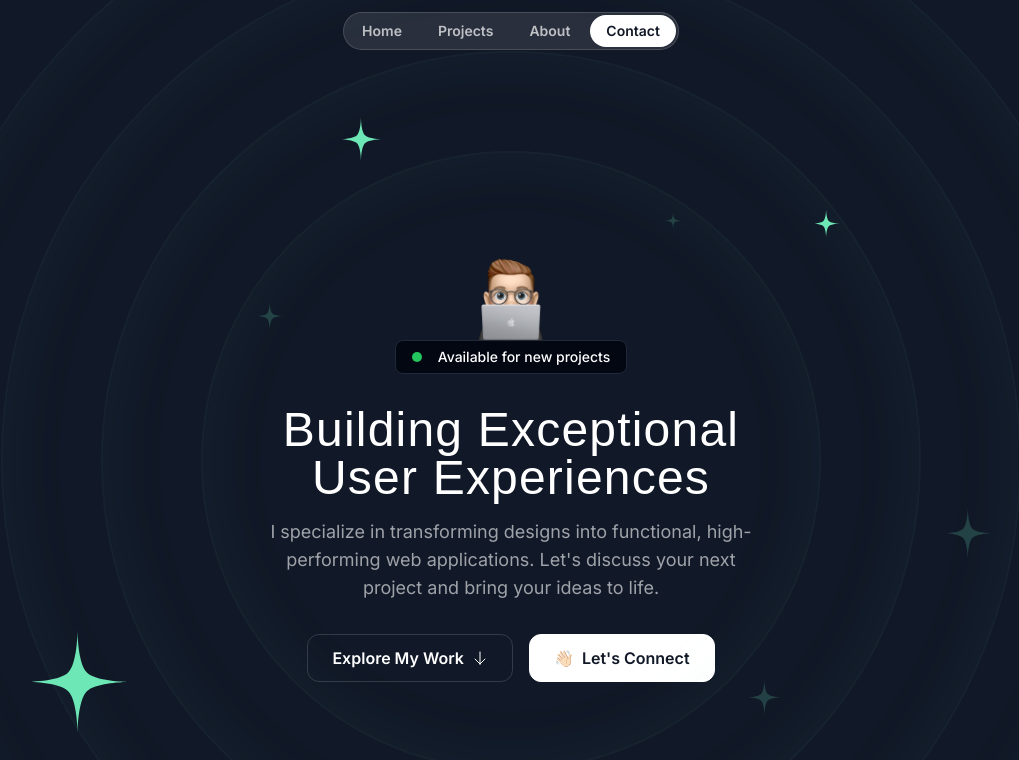
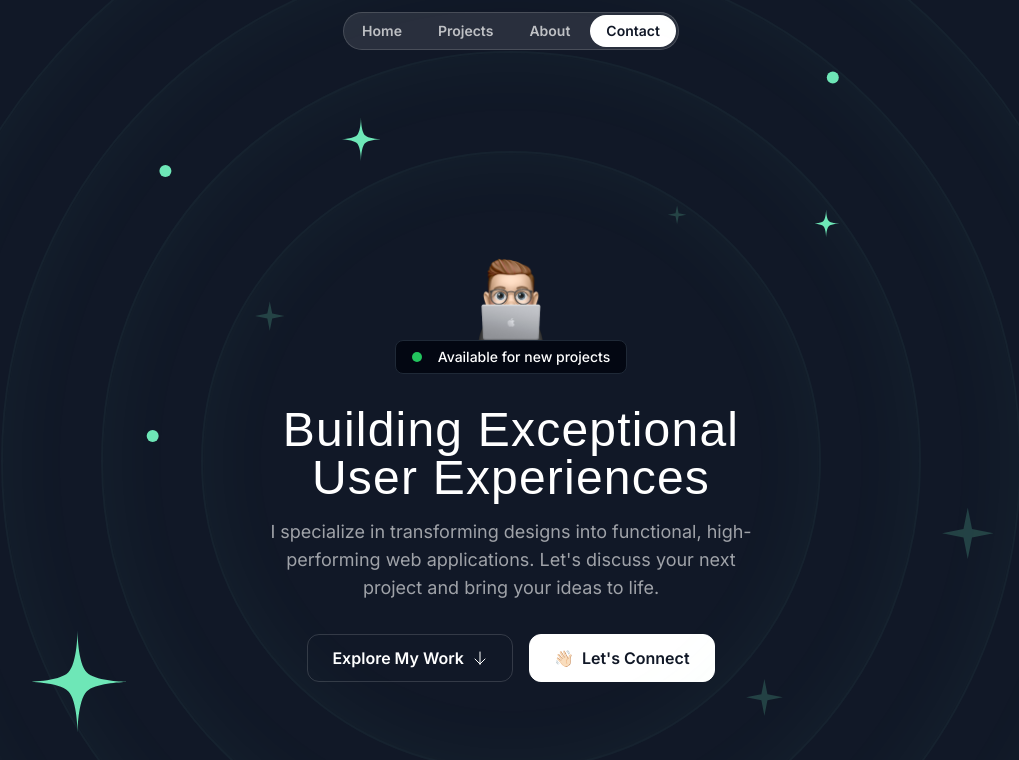
Before and after one commit to dhlananhh/personal-portfolio-website, a Next.js app: page / in a window 1280 px wide. Shown: the top 760 px of the page, without its empty margins (129-1148 px from the left). Built offline with nearby package versions, Linux system fonts and the light colour scheme; a web font is replaced by a local one.

Commit message:
update `hero orbits` in `hero-section`

```diff
--- a/src/components/HeroOrbit.tsx
+++ b/src/components/HeroOrbit.tsx
@@ -9,7 +9,7 @@
   return (
     <div className="absolute left-1/2 top-1/2 -translate-x-1/2 -translate-y-1/2">
       <div
-        className="rotate-45"
+        className="flex items-start justify-start"
         style={{
           height: `${size}px`,
           width: `${size}px`,
--- a/src/sections/Hero.tsx
+++ b/src/sections/Hero.tsx
@@ -6,16 +6,21 @@
 export const HeroSection = () => {
   return (
     <div className="py-32 md:py-48 lg:py-60 relative z-0">
+      {/* Background Image */}
       <div
         className="absolute inset-0 -z-30 opacity-5"
         style={{
           backgroundImage: `url(${Images.grainImage})`,
         }}
       />
+
+      {/* Hero Rings */}
       <div className="size-[620px] hero-ring" />
       <div className="size-[820px] hero-ring" />
       <div className="size-[1020px] hero-ring" />
       <div className="size-[1220px] hero-ring" />
+
+      {/* Hero Orbits with StarIcon */}
       <HeroOrbit size={800} rotation={-72}>
         <Images.StarIcon className="size-28 text-emerald-300" />
       </HeroOrbit>
@@ -25,18 +30,32 @@
       <HeroOrbit size={590} rotation={98}>
         <Images.StarIcon className="size-8 text-emerald-300" />
       </HeroOrbit>
+
+      {/* Hero Orbits with SparkleIcon */}
       <HeroOrbit size={430} rotation={-14}>
-        <Images.StarIcon className="size-8 text-emerald-300/20" />
+        <Images.SparkleIcon className="size-8 text-emerald-300/20" />
       </HeroOrbit>
-      <HeroOrbit size={430} rotation={79}>
-        <Images.StarIcon className="size-5 text-emerald-300/20" />
+      <HeroOrbit size={440} rotation={79}>
+        <Images.SparkleIcon className="size-5 text-emerald-300/20" />
       </HeroOrbit>
       <HeroOrbit size={530} rotation={178}>
-        <Images.StarIcon className="size-10 text-emerald-300/20" />
+        <Images.SparkleIcon className="size-10 text-emerald-300/20" />
       </HeroOrbit>
       <HeroOrbit size={710} rotation={144}>
-        <Images.StarIcon className="size-14 text-emerald-300/20" />
+        <Images.SparkleIcon className="size-14 text-emerald-300/20" />
       </HeroOrbit>
+
+      {/* Hero Orbits with custom div */}
+      <HeroOrbit size={720} rotation={85}>
+        <div className="size-3 rounded-full bg-emerald-300" />
+      </HeroOrbit>
+      <HeroOrbit size={520} rotation={-41}>
+        <div className="size-3 rounded-full bg-emerald-300" />
+      </HeroOrbit>
+      <HeroOrbit size={650} rotation={-5}>
+        <div className="size-3 rounded-full bg-emerald-300" />
+      </HeroOrbit>
+
       <div className="container">
         <div className="flex flex-col items-center">
           <Image
```
